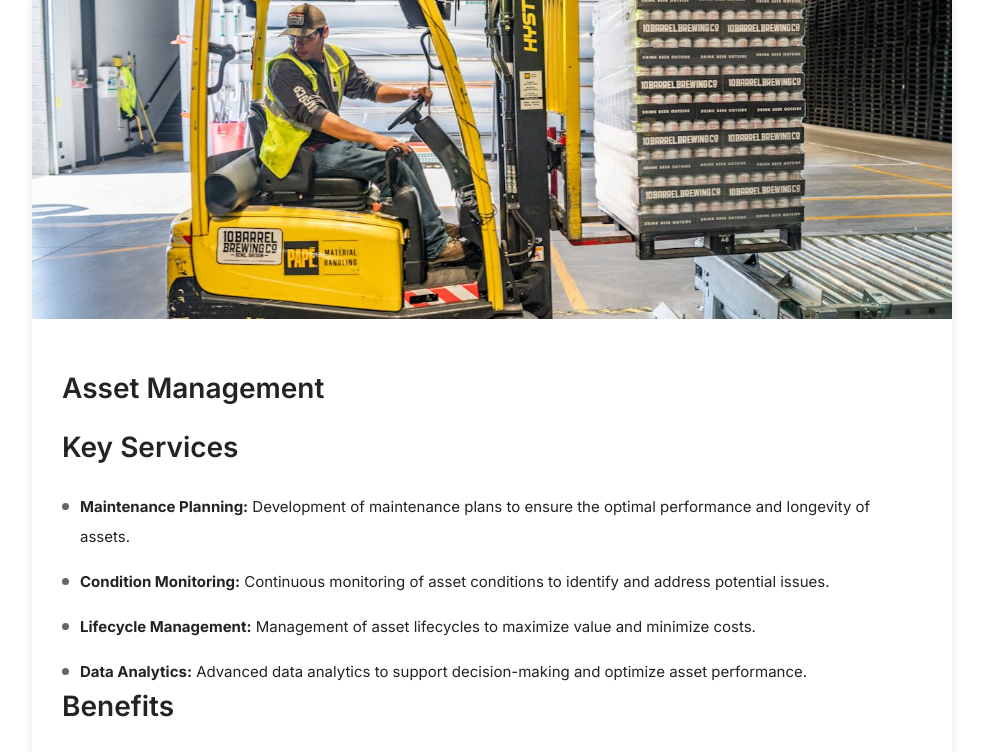
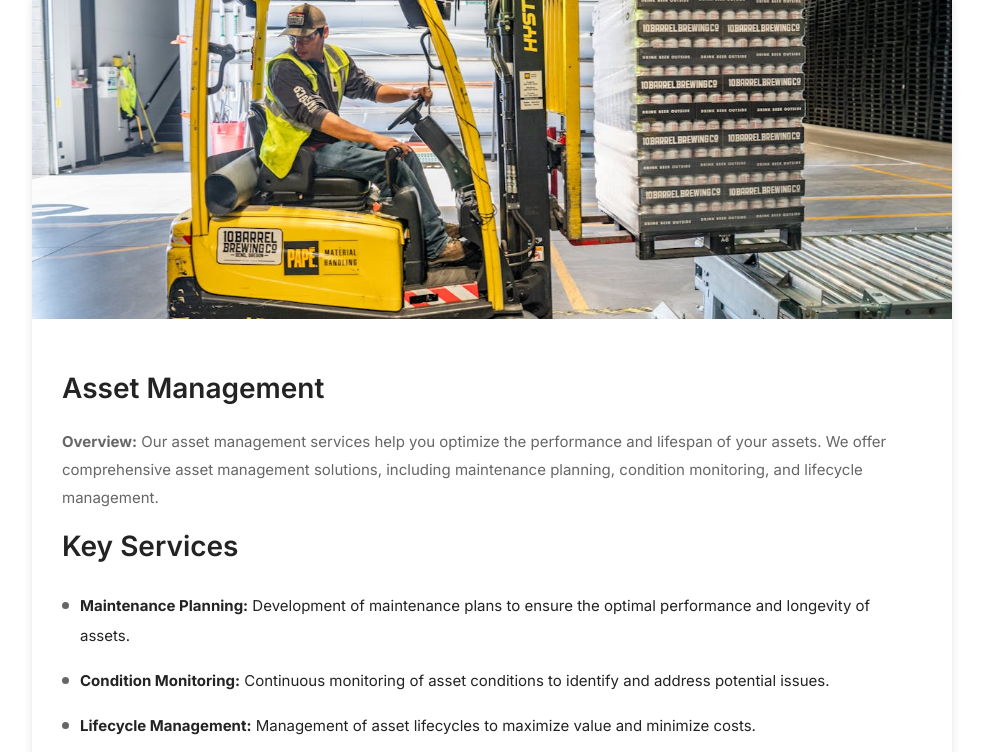
Before and after one commit to Emmzy-Tech/concaveng, a PHP site: page /asset-management.php in a window 1280 px wide. Shown: the part 535-1287 px from the top of the page, without its empty margins (148-1131 px from the left). Run offline with PHP 8.4, Linux system fonts and the light colour scheme.

Commit message:
Updated Assets management

```diff
--- a/asset-management.php
+++ b/asset-management.php
@@ -41,7 +41,7 @@ include "assets/includes/header.php";
                                     <div class="info">
 
                                         <h3>Asset Management</h3>
-                                        <!-- <p><strong>Overview:</strong> Our asset management services help you optimize the performance and lifespan of your assets. We offer comprehensive asset management solutions, including maintenance planning, condition monitoring, and lifecycle management.</p> -->
+                                        <p><strong>Overview:</strong> Our asset management services help you optimize the performance and lifespan of your assets. We offer comprehensive asset management solutions, including maintenance planning, condition monitoring, and lifecycle management.</p>
         <h3>Key Services</h3>
         <ul>
             <li><strong>Maintenance Planning:</strong> Development of maintenance plans to ensure the optimal performance and longevity of assets.</li>
```
